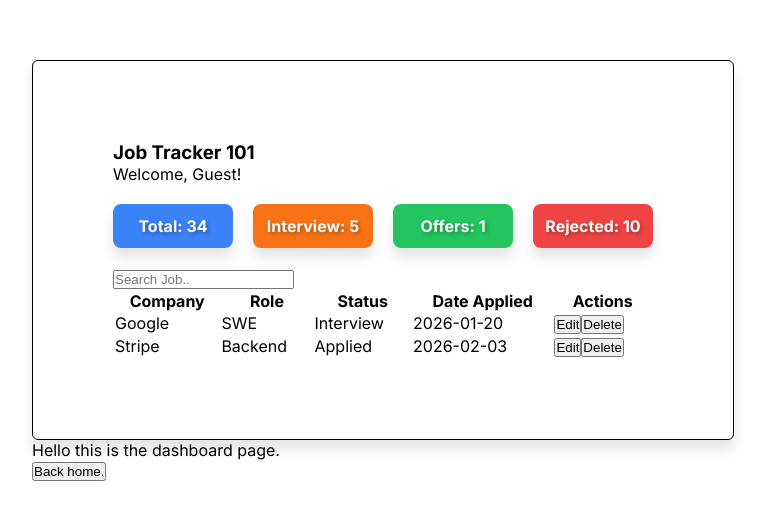
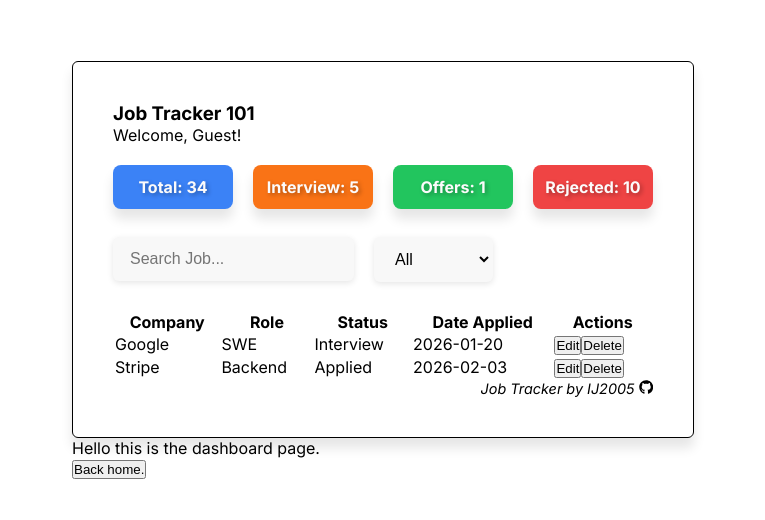
Before and after one commit to ij-2005/Job-Application-Tracker, a React (Vite) app: page /dashboard in a window 1280 px wide. Shown: the part 130-650 px from the top of the page, without its empty margins (257-1022 px from the left). Built offline with nearby package versions, Linux system fonts and the light colour scheme.

Commit message:
added a filter button and styled it. Also added a watermark in the Dashboard.jsx

```diff
--- a/src/App.css
+++ b/src/App.css
@@ -23,6 +23,8 @@ body {
 
 }
 
+/*StatsCard */
+
 .stats-card {
   padding: 12px;
   border-radius: 8px;
@@ -34,11 +36,45 @@ body {
   box-shadow: 0 10px 12px rgba(0,0,0,0.1);
 }
 
-/* Colors */
 .stats-card.blue { background-color: #3b82f6; }
 .stats-card.orange { background-color: #f97316; }
 .stats-card.green { background-color: #22c55e; }
 .stats-card.red { background-color: #ef4444; }
+
+/* SearchBar */
+
+.search-bar {
+  display: flex;
+  flex-direction: row;
+  gap: 20px;
+}
+
+.search-input input {
+  width: 100%;                /* full width of container */
+  max-width: 350px;           /* good size limit */
+  padding: 12px 16px;         /* inner spacing */
+  margin: 8px 0;              /* space between inputs */
+  border: 1px solid #ffffff00;     /* light border */
+  border-radius: 6px;         /* rounded corners */
+  background-color: #f8f8f8;     /* clean white */
+  box-shadow: 0 2px 6px rgba(0,0,0,0.1); /* subtle shadow */
+  font-size: 16px;            /* readable text size */
+  outline: none;              /* remove default blue outline */
+}
+
+.filter-dropdown select {
+  width: 100%;                /* full width of container */
+  max-width: 350px;           /* same size limit as input */
+  padding: 12px 16px;         /* inner spacing */
+  margin: 8px 0;              /* space between elements */
+  border: 1px solid #ffffff00; /* light border */
+  border-radius: 6px;         /* rounded corners */
+  background-color: #f8f8f8;  /* clean white background */
+  box-shadow: 0 2px 6px rgba(0,0,0,0.1); /* subtle shadow */
+  font-size: 16px;            /* readable text size */
+  outline: none;              /* remove default outline */
+  cursor: pointer;            /* pointer cursor for dropdown */
+}
 
 
 /* Pages Start here */
@@ -193,7 +229,7 @@ body {
 
 .dashboard-container {
     border: 1px solid black; /* 1px thickness, solid style, black color */
-    padding: 80px;           /* optional: adds space inside the border */
+    padding: 40px;           /* optional: adds space inside the border */
     border-radius: 6px;      /* optional: rounds the corners */
     display: flex;
     flex-direction: column;
@@ -206,3 +242,13 @@ body {
   gap: 20px;
   padding: 20px 0px;
 }
+
+.search-bar{
+  padding-bottom: 20px;
+}
+
+.watermark {
+  font-size: .9rem;
+  text-align: right;
+  margin-top: auto;
+}
--- a/src/components/SearchBar.jsx
+++ b/src/components/SearchBar.jsx
@@ -1,14 +1,29 @@
 import '../App.css'
 
-function SearchBar({ onSearch }) {
 
-    return(
+function SearchBar({ onSearch, onFilter }) {
+
+    return (
     <div className="search-bar">
+      {/* Search Input */}
+      <div className="search-input">
         <input
           type="text"
-                placeholder="Search Job.."
+          placeholder="Search Job..."
           onChange={(e) => onSearch(e.target.value)}
         />
+      </div>
+
+      {/* Filter Dropdown */}
+      <div className="filter-dropdown">
+        <select onChange={(e) => onFilter(e.target.value)}>
+          <option value="">All</option>
+          <option value="Applied">Applied</option>
+          <option value="Interview">Interview</option>
+          <option value="Offer">Offer</option>
+          <option value="Rejected">Rejected</option>
+        </select>
+      </div>
     </div>
   );
 }
--- a/src/pages/DashboardPage.jsx
+++ b/src/pages/DashboardPage.jsx
@@ -5,6 +5,7 @@ import Navbar from '../components/Navbar';
 import StatsCard from '../components/StatsCard';
 import SearchBar from '../components/SearchBar';
 import ApplicationTable from '../components/ApplicationTable';
+import { FaGithub } from "react-icons/fa";
 
 function DashboardPage(){
     // hardcoded NO BACKEND YET
@@ -57,7 +58,11 @@ function DashboardPage(){
                 onEdit={handleEdit}
                 onDelete={handleDelete}
             />
+
+            <p className='watermark'><i>Job Tracker by IJ2005 <FaGithub /></i></p>
         </div>
+
+
         </section>
 
         <p>Hello this is the dashboard page.</p>
```
Lines whose indentation alone changed are shown as unchanged.
